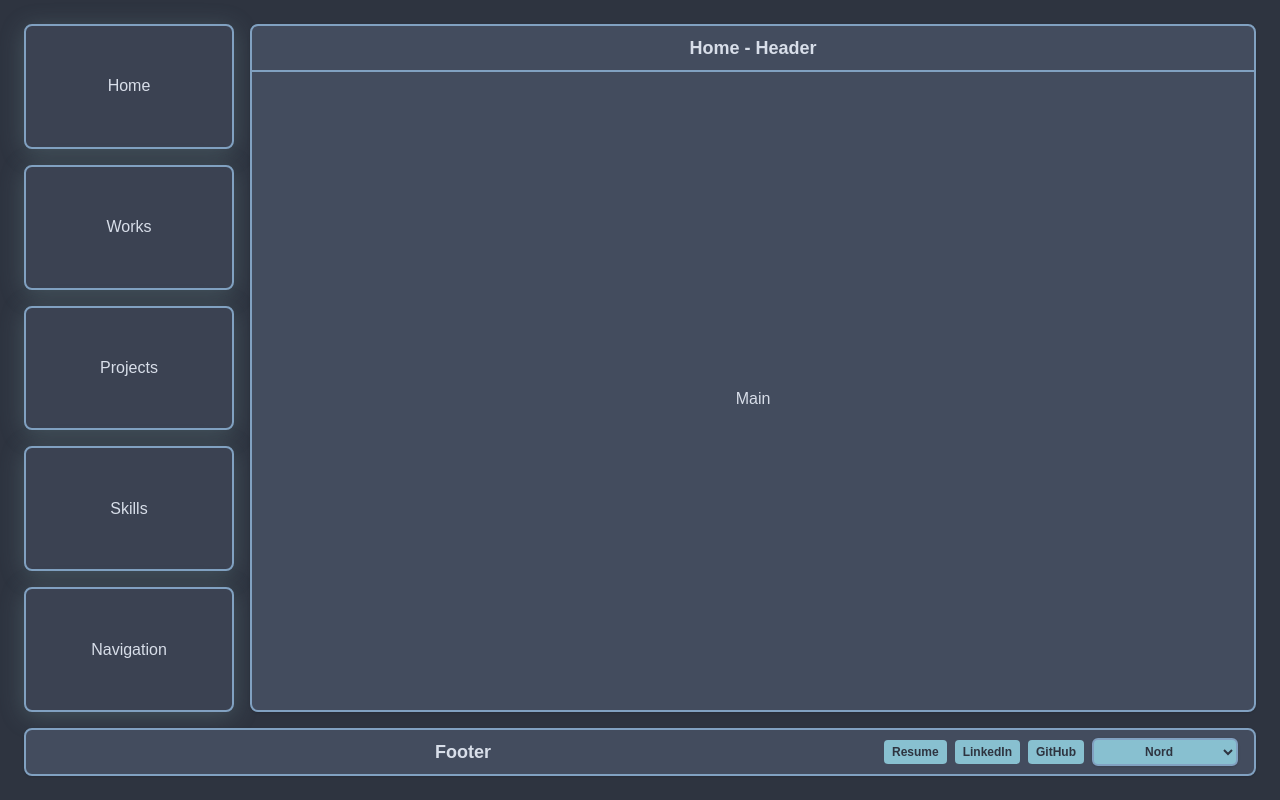
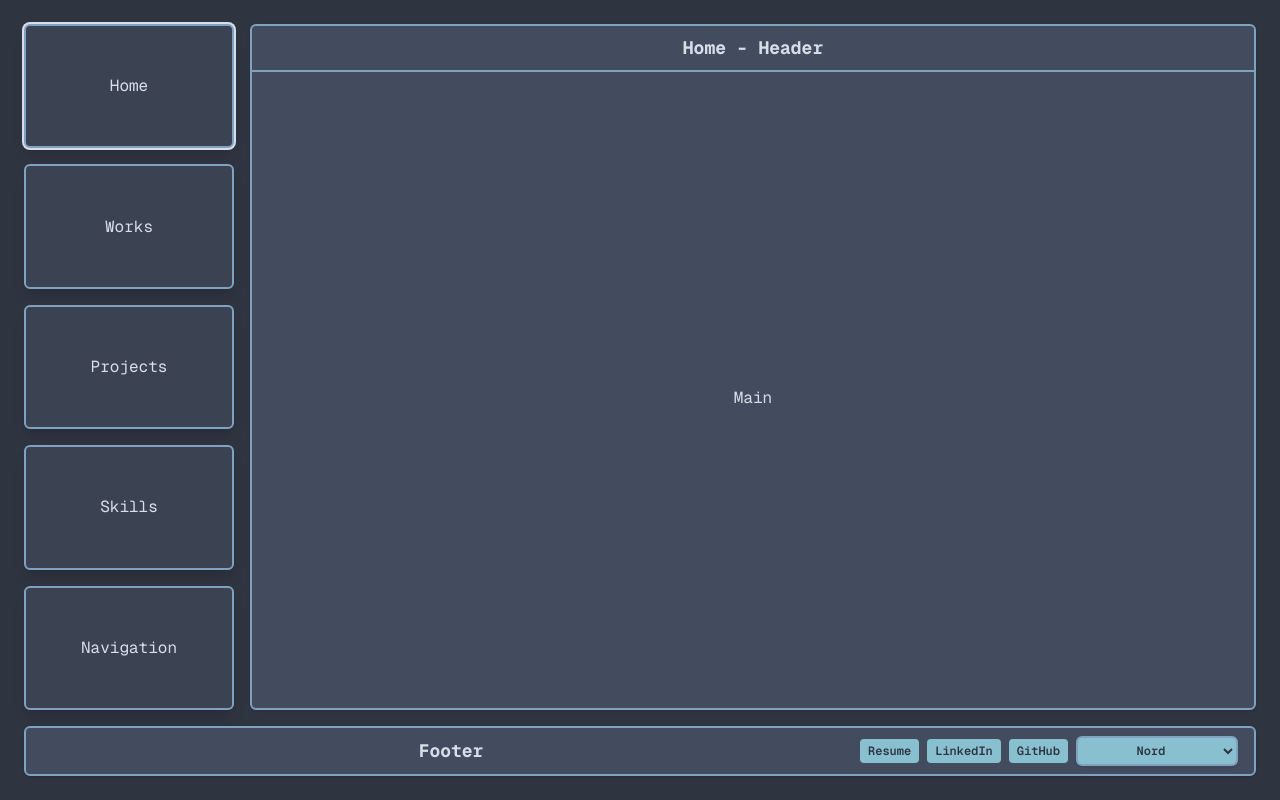
Before and after one commit to vasubawa/vasubawa.github.io, a Next.js app: page / in a window 1280 px wide. Built offline with nearby package versions, Linux system fonts and the light colour scheme.

Commit message:
metadata

```diff
--- a/src/app/components/SidebarBox.js
+++ b/src/app/components/SidebarBox.js
@@ -8,14 +8,13 @@ function SidebarItem({ label, color, active, onClick, children, counter }) {
     orange: 'border-orange-400 text-orange-300',
     green: 'border-green-400 text-green-300',
   };
-  const baseClass = `relative border border-gray-800 p-1 text-left font-mono ${colorMap[color]} ${active ? 'bg-gray-800' : ''}`;
+  const baseClass = `relative border border-gray-800 p-1 text-left font-mono ${colorMap[color]} ${active ? 'bg-gray-800 border-l-4 border-l-accent' : ''} transition-all duration-200 shadow hover:shadow border-l-2 border-l-transparent hover:border-l-accent`;
   const counterClass = `absolute bottom-0 right-1 px-1 text-xs ${colorMap[color]} bg-gray-900 -translate-y-1/2`;
 
   return (
     <button
       className={baseClass}
       onClick={onClick}
-      style={{ position: 'relative' }}
       disabled={!onClick}
     >
       <div className="text-xs font-bold">{label}</div>
--- a/src/app/layout.js
+++ b/src/app/layout.js
@@ -12,8 +12,17 @@ const geistMono = Geist_Mono({
 });
 
 export const metadata = {
-  title: "Create Next App",
-  description: "Generated by create next app",
+  title: "Dhruv Sharma | Software Engineer/Dev",
+  description: "Portfolio and projects of Dhruv Sharma, software engineer and developer.",
+  keywords: ["Dhruv Sharma", "portfolio", "software engineer", "developer", "projects", "frontend", "react", "nextjs"],
+  openGraph: {
+    title: "Dhruv Sharma | Software Engineer/Dev",
+    description: "Portfolio and projects of Dhruv Sharma, software engineer and developer.",
+    url: "https://thedhruv.dev",
+    siteName: "Dhruv Sharma",
+    locale: "en_US",
+    type: "website",
+  },
 };
 
 export default function RootLayout({ children }) {
--- a/src/app/page.jsx
+++ b/src/app/page.jsx
@@ -80,15 +80,19 @@ export default function Home() {
         </div>
         {/* Main */}
         <div
-          className="row-start-2 md:row-start-auto col-start-1 md:col-start-2 md:col-end-4 rounded-md shadow flex flex-col items-stretch justify-start border-2 gap-1 xs:gap-2 sm:gap-4 min-h-[120px] md:min-h-[180px] lg:min-h-[240px] flex-1"
+          className="row-start-2 md:row-start-auto col-start-1 md:col-start-2 md:col-end-4 rounded-md shadow flex flex-col items-stretch justify-start border-2 gap-1 xs:gap-2 sm:gap-4 min-h-[120px] md:min-h-[180px] lg:min-h-[240px] flex-1 bg-opacity-80 backdrop-blur-md z-10 relative"
           style={{
             background: theme.box,
             borderColor: theme.border,
             color: theme.fg,
             borderRadius: theme.borderRadius || '0.5rem',
+            boxShadow: `0 4px 24px 0 ${theme.glow}40`,
           }}
         >
-          <div className="w-full text-center font-bold text-base sm:text-lg py-2 px-2 sm:px-4 border-b-2" style={{borderColor: theme.border}}>
+          <div className="w-full text-center font-bold text-base sm:text-lg py-2 px-2 sm:px-4 border-b-2" style={{
+            borderColor: theme.border,
+            color: theme.fg,
+          }}>
             {activeSidebar} - Header
           </div>
           <div className="flex-1 w-full flex items-center justify-center text-xs sm:text-base px-1 sm:px-4">
--- a/src/app/themes.js
+++ b/src/app/themes.js
@@ -1,14 +1,14 @@
 const themes = {
-  "LazyGit": {
+  LazyGit: {
     bg: "#181825",
     fg: "#e0e0e0",
     accent: "#89b4fa",
-    sidebar: "#232634",
+    sidebar: "#1e1e2e",
     box: "#1e1e2e",
     border: "#45475a",
-    glow: "#89b4fa",
-    borderRadius: "0.375rem", // rounded-md
-    font: "font-mono"
+    glow: "#89b4fa20",
+    borderRadius: "0.375rem",
+    font: "font-mono",
   },
   "Apple Light": {
     bg: "#f8f8f7",
@@ -17,7 +17,9 @@ const themes = {
     sidebar: "#f2f2f7",
     box: "#ffffff",
     border: "#d1d1d6",
-    glow: "#0071e3",
+    glow: "#0071e340",
+    borderRadius: "0.375rem",
+    font: "font-mono",
   },
   "Apple Dark": {
     bg: "#1d1d1f",
@@ -26,7 +28,9 @@ const themes = {
     sidebar: "#2c2c2e",
     box: "#232326",
     border: "#3a3a3c",
-    glow: "#2997ff",
+    glow: "#2997ff40",
+    borderRadius: "0.375rem",
+    font: "font-mono",
   },
   Nord: {
     bg: "#2E3440",
@@ -35,7 +39,9 @@ const themes = {
     sidebar: "#3B4252",
     box: "#434C5E",
     border: "#81A1C1",
-    glow: "#8FBCBB",
+    glow: "#8FBCBB40",
+    borderRadius: "0.375rem",
+    font: "font-mono",
   },
   "Nord Light": {
     bg: "#ECEFF4",
@@ -44,47 +50,203 @@ const themes = {
     sidebar: "#E5E9F0",
     box: "#D8DEE9",
     border: "#BF616A",
-    glow: "#D08770",
+    glow: "#D0877040",
+    borderRadius: "0.375rem",
+    font: "font-mono",
   },
-  // Catppuccin Latte combos
+
   "Latte Rosewater": {
-    bg: "#f5e0dc", fg: "#4c4f69", accent: "#dc8a78", sidebar: "#f2cdcd", box: "#f5c2e7", border: "#d20f39", glow: "#dc8a78"
+  bg: "#eff1f5",
+  fg: "#4c4f69",
+  accent: "#dc8a78",
+  sidebar: "#e6e9ef",
+  box: "#ccd0da",
+  border: "#8c8fa1",
+    glow: "#dc8a7840",
+    borderRadius: "0.375rem",
+    font: "font-mono",
+  },
+  "Latte Flamingo": {
+    bg: "#eff1f5",
+    fg: "#4c4f69",
+  accent: "#f2cdcd",
+    sidebar: "#e6e9ef",
+    box: "#ccd0da",
+    border: "#8c8fa1",
+    glow: "#f2cdcd40",
+    borderRadius: "0.375rem",
+    font: "font-mono",
   },
   "Latte Blue": {
-    bg: "#f5e0dc", fg: "#4c4f69", accent: "#1e66f5", sidebar: "#f2cdcd", box: "#babbf1", border: "#1e66f5", glow: "#1e66f5"
+    bg: "#eff1f5",
+    fg: "#4c4f69",
+  accent: "#1e66f5",
+    sidebar: "#e6e9ef",
+    box: "#ccd0da",
+    border: "#8c8fa1",
+    glow: "#1e66f540",
+    borderRadius: "0.375rem",
+    font: "font-mono",
   },
   "Latte Green": {
-    bg: "#f5e0dc", fg: "#4c4f69", accent: "#40a02b", sidebar: "#f2cdcd", box: "#a6d189", border: "#40a02b", glow: "#40a02b"
+    bg: "#eff1f5",
+    fg: "#4c4f69",
+  accent: "#40a02b",
+    sidebar: "#e6e9ef",
+    box: "#ccd0da",
+    border: "#8c8fa1",
+    glow: "#40a02b40",
+    borderRadius: "0.375rem",
+    font: "font-mono",
   },
-  // Catppuccin Frappe combos
+
   "Frappe Pink": {
-    bg: "#303446", fg: "#c6d0f5", accent: "#f4b8e4", sidebar: "#292c3c", box: "#ca9ee6", border: "#f4b8e4", glow: "#f4b8e4"
+  bg: "#303446",
+  fg: "#c6d0f5",
+  accent: "#f2cdcd",
+  sidebar: "#292c3c",
+  box: "#51576d",
+  border: "#6c7086",
+    glow: "#f2cdcd40",
+    borderRadius: "0.375rem",
+    font: "font-mono",
   },
   "Frappe Teal": {
-    bg: "#303446", fg: "#c6d0f5", accent: "#81c8be", sidebar: "#292c3c", box: "#99d1db", border: "#81c8be", glow: "#81c8be"
+    bg: "#303446",
+    fg: "#c6d0f5",
+  accent: "#81c8be",
+    sidebar: "#292c3c",
+    box: "#51576d",
+    border: "#6c7086",
+    glow: "#81c8be40",
+    borderRadius: "0.375rem",
+    font: "font-mono",
   },
   "Frappe Yellow": {
-    bg: "#303446", fg: "#c6d0f5", accent: "#e5c890", sidebar: "#292c3c", box: "#e5c890", border: "#e5c890", glow: "#e5c890"
+    bg: "#303446",
+    fg: "#c6d0f5",
+  accent: "#e5c890",
+    sidebar: "#292c3c",
+    box: "#51576d",
+    border: "#6c7086",
+    glow: "#e5c89040",
+    borderRadius: "0.375rem",
+    font: "font-mono",
   },
-  // Catppuccin Macchiato combos
+
   "Macchiato Mauve": {
-    bg: "#24273a", fg: "#cad3f5", accent: "#c6a0f6", sidebar: "#1e2030", box: "#c6a0f6", border: "#c6a0f6", glow: "#c6a0f6"
+  bg: "#24273a",
+  fg: "#cad3f5",
+  accent: "#c6a0f6",
+  sidebar: "#1e2030",
+  box: "#363a4f",
+  border: "#5b6078",
+    glow: "#c6a0f640",
+    borderRadius: "0.375rem",
+    font: "font-mono",
   },
   "Macchiato Peach": {
-    bg: "#24273a", fg: "#cad3f5", accent: "#f5a97f", sidebar: "#1e2030", box: "#f5a97f", border: "#f5a97f", glow: "#f5a97f"
+    bg: "#24273a",
+    fg: "#cad3f5",
+  accent: "#f5a97f",
+    sidebar: "#1e2030",
+    box: "#363a4f",
+    border: "#5b6078",
+    glow: "#f5a97f40",
+    borderRadius: "0.375rem",
+    font: "font-mono",
   },
   "Macchiato Sapphire": {
-    bg: "#24273a", fg: "#cad3f5", accent: "#7dc4e4", sidebar: "#1e2030", box: "#7dc4e4", border: "#7dc4e4", glow: "#7dc4e4"
+    bg: "#24273a",
+    fg: "#cad3f5",
+  accent: "#7dc4e4",
+    sidebar: "#1e2030",
+    box: "#363a4f",
+    border: "#5b6078",
+    glow: "#7dc4e440",
+    borderRadius: "0.375rem",
+    font: "font-mono",
   },
-  // Catppuccin Mocha combos
+
+  // Catppuccin Mocha (Updated)
   "Mocha Red": {
-    bg: "#1e1e2e", fg: "#cdd6f4", accent: "#f38ba8", sidebar: "#181825", box: "#f38ba8", border: "#f38ba8", glow: "#f38ba8"
+  bg: "#1e1e2e",
+  fg: "#cdd6f4",
+  accent: "#f38ba8",
+  sidebar: "#181825",
+  box: "#313244",
+  border: "#45475a",
+    glow: "#f38ba840",
+    borderRadius: "0.375rem",
+    font: "font-mono",
   },
   "Mocha Sky": {
-    bg: "#1e1e2e", fg: "#cdd6f4", accent: "#89dceb", sidebar: "#181825", box: "#89dceb", border: "#89dceb", glow: "#89dceb"
+    bg: "#1e1e2e",
+    fg: "#cdd6f4",
+  accent: "#89dceb",
+    sidebar: "#181825",
+    box: "#313244",
+    border: "#45475a",
+    glow: "#89dceb40",
+    borderRadius: "0.375rem",
+    font: "font-mono",
+  },
+  "Mocha Teal": {
+    bg: "#1e1e2e",
+    fg: "#cdd6f4",
+  accent: "#94e2d5",
+    sidebar: "#181825",
+    box: "#313244",
+    border: "#45475a",
+    glow: "#94e2d540",
+    borderRadius: "0.375rem",
+    font: "font-mono",
   },
   "Mocha Lavender": {
-    bg: "#1e1e2e", fg: "#cdd6f4", accent: "#b4befe", sidebar: "#181825", box: "#b4befe", border: "#b4befe", glow: "#b4befe"
+    bg: "#1e1e2e",
+    fg: "#cdd6f4",
+  accent: "#b4befe",
+    sidebar: "#181825",
+    box: "#313244",
+    border: "#45475a",
+    glow: "#b4befe40",
+    borderRadius: "0.375rem",
+    font: "font-mono",
+  },
+
+  // New and Renamed Themes
+  TerminalArt: {
+    bg: "#0d1117",
+    fg: "#c9d1d9",
+    accent: "#58a6ff",
+    sidebar: "#141a24",
+    box: "#0d1117",
+    border: "#8090a8",
+    glow: "#58a6ff40",
+    borderRadius: "0.375rem",
+    font: "'Fira Mono', monospace",
+  },
+  "Tokyo Night": {
+    bg: "#1a1b26",
+    fg: "#a9b1d6",
+    accent: "#7aa2f7",
+    sidebar: "#24283b",
+    box: "#1a1b26",
+    border: "#414868",
+    glow: "#7aa2f740",
+    borderRadius: "0.375rem",
+    font: "font-mono",
+  },
+  "Solarized Dark": {
+    bg: "#002b36",
+    fg: "#839496",
+    accent: "#2aa198",
+    sidebar: "#073642",
+    box: "#002b36",
+    border: "#586e75",
+    glow: "#2aa19840",
+    borderRadius: "0.375rem",
+    font: "font-mono",
   },
 };
 
```
Also changed, not shown: TEMPtailwind.config.mjs (renamed from tailwind.config.mjs), public/robots.txt (added).
